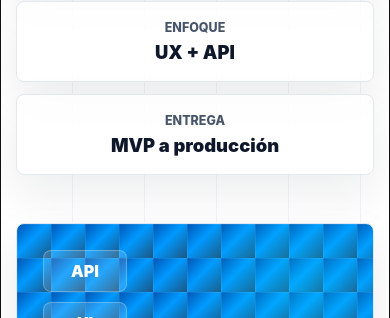
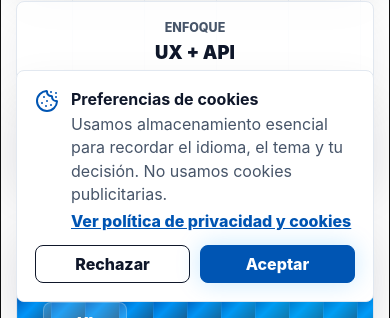
Before and after one commit to ambioristm05/antoniotrinidad.dev, a React (Vite) app in the folder client/: page / in a window 390 px wide. Shown: the part 526-844 px from the top of the page. Built offline with nearby package versions, Linux system fonts and the light colour scheme; no server answers.

Commit message:
Agregar consentimiento y banner de cookies

```diff
--- a/client/src/components/ContactForm.jsx
+++ b/client/src/components/ContactForm.jsx
@@ -1,4 +1,5 @@
 import { useState } from 'react';
+import { Link } from 'react-router-dom';
 
 import { usePreferences } from '../contexts/PreferencesContext.jsx';
 import { useSiteContent } from '../hooks/useSiteContent.js';
@@ -9,12 +10,13 @@ export default function ContactForm() {
   const [form, setForm] = useState(emptyContactForm);
   const [status, setStatus] = useState('idle');
   const [error, setError] = useState('');
+  const [privacyConsent, setPrivacyConsent] = useState(false);
   const { language } = usePreferences();
   const { contact } = useSiteContent();
   const labels = contact.form;
   const copy = language === 'es'
-    ? { sent: 'Tu mensaje fue enviado correctamente.', error: 'No se pudo enviar el mensaje. Inténtalo de nuevo.', website: 'Sitio web' }
-    : { sent: 'Your message was sent successfully.', error: 'The message could not be sent. Please try again.', website: 'Website' };
+    ? { sent: 'Tu mensaje fue enviado correctamente.', error: 'No se pudo enviar el mensaje. Inténtalo de nuevo.', website: 'Sitio web', consentBefore: 'Acepto la ', consentLink: 'política de privacidad y cookies', consentAfter: '.' }
+    : { sent: 'Your message was sent successfully.', error: 'The message could not be sent. Please try again.', website: 'Website', consentBefore: 'I accept the ', consentLink: 'privacy and cookie policy', consentAfter: '.' };
 
   const handleChange = ({ target }) => {
     setForm((current) => ({ ...current, [target.name]: target.value }));
@@ -32,6 +34,7 @@ export default function ContactForm() {
     try {
       await api.sendMessage(contactFormToPayload(form));
       setForm(emptyContactForm);
+      setPrivacyConsent(false);
       setStatus('sent');
     } catch (requestError) {
       setError(requestError.message || copy.error);
@@ -64,6 +67,19 @@ export default function ContactForm() {
         <textarea maxLength="3000" minLength="10" name="message" onChange={handleChange} placeholder={labels.messagePlaceholder} required rows="5" value={form.message} />
       </label>
       <div className="form-actions contact-form__actions">
+        <label className="contact-consent">
+          <input
+            checked={privacyConsent}
+            onChange={(event) => setPrivacyConsent(event.target.checked)}
+            required
+            type="checkbox"
+          />
+          <span>
+            {copy.consentBefore}
+            <Link to="/privacy#cookies">{copy.consentLink}</Link>
+            {copy.consentAfter}
+          </span>
+        </label>
         <button className="button button--primary" disabled={status === 'sending'} type="submit">
           {status === 'sending' ? labels.sending : labels.send}
         </button>
--- /dev/null
+++ b/client/src/components/CookieConsentBanner.jsx
@@ -0,0 +1,54 @@
+import { Cookie } from 'lucide-react';
+import { useState } from 'react';
+import { Link } from 'react-router-dom';
+
+import { usePreferences } from '../contexts/PreferencesContext.jsx';
+import { readCookieConsent, saveCookieConsent } from '../services/cookieConsent.js';
+
+const copyByLanguage = {
+  es: {
+    title: 'Preferencias de cookies',
+    description: 'Usamos almacenamiento esencial para recordar el idioma, el tema y tu decisión. No usamos cookies publicitarias.',
+    policy: 'Ver política de privacidad y cookies',
+    accept: 'Aceptar',
+    reject: 'Rechazar',
+  },
+  en: {
+    title: 'Cookie preferences',
+    description: 'We use essential storage to remember the language, theme and your choice. We do not use advertising cookies.',
+    policy: 'View privacy and cookie policy',
+    accept: 'Accept',
+    reject: 'Reject',
+  },
+};
+
+export default function CookieConsentBanner() {
+  const { language } = usePreferences();
+  const [consent, setConsent] = useState(() => readCookieConsent());
+  const labels = copyByLanguage[language] ?? copyByLanguage.es;
+
+  if (consent) return null;
+
+  const choose = (value) => setConsent(saveCookieConsent(value));
+
+  return (
+    <section className="cookie-banner" aria-labelledby="cookie-banner-title" role="dialog">
+      <div className="cookie-banner__content">
+        <Cookie aria-hidden="true" size={24} />
+        <div>
+          <strong id="cookie-banner-title">{labels.title}</strong>
+          <p>{labels.description}</p>
+          <Link to="/privacy#cookies">{labels.policy}</Link>
+        </div>
+      </div>
+      <div className="cookie-banner__actions">
+        <button className="button button--secondary button--small" onClick={() => choose('rejected')} type="button">
+          {labels.reject}
+        </button>
+        <button className="button button--primary button--small" onClick={() => choose('accepted')} type="button">
+          {labels.accept}
+        </button>
+      </div>
+    </section>
+  );
+}
--- a/client/src/data/siteContent.js
+++ b/client/src/data/siteContent.js
@@ -124,7 +124,7 @@ function makePrivacy(language) {
     sections: [
       { title: es ? 'Datos que recopilamos' : 'Data we collect', paragraphs: [es ? 'Podemos recopilar:' : 'We may collect:'], items: es ? ['Nombre y apellidos.', 'Correo electrónico.', 'Número de teléfono.', 'Información enviada mediante formularios.', 'Datos técnicos de navegación.'] : ['First and last name.', 'Email address.', 'Phone number.', 'Information submitted through forms.', 'Technical browsing data.'] },
       { title: es ? 'Finalidad del tratamiento' : 'Purpose of processing', paragraphs: [es ? 'Utilizamos los datos para:' : 'We use data to:'], items: es ? ['Responder consultas.', 'Elaborar presupuestos.', 'Prestar servicios profesionales.', 'Mejorar la experiencia del sitio.', 'Cumplir obligaciones legales.'] : ['Respond to inquiries.', 'Prepare quotes.', 'Provide professional services.', 'Improve the website experience.', 'Comply with legal obligations.'] },
-      { title: 'Cookies', paragraphs: [es ? 'Este sitio puede utilizar cookies para mejorar la navegación y obtener estadísticas de uso.' : 'This site may use cookies to improve browsing and obtain usage statistics.'] },
+      { title: 'Cookies', paragraphs: [es ? 'Este sitio utiliza almacenamiento local esencial para recordar preferencias como idioma, tema y decisión de cookies. No utilizamos cookies publicitarias. Si en el futuro incorporamos analítica no esencial, solicitaremos consentimiento antes de activarla.' : 'This site uses essential local storage to remember preferences such as language, theme and cookie choice. We do not use advertising cookies. If non-essential analytics are added in the future, we will request consent before enabling them.'] },
       { title: es ? 'Protección de datos' : 'Data protection', paragraphs: [es ? 'Aplicamos medidas razonables para proteger la información frente a accesos no autorizados, pérdida o uso indebido.' : 'We apply reasonable measures to protect information against unauthorized access, loss or misuse.'] },
       { title: es ? 'Derechos del usuario' : 'User rights', paragraphs: [es ? 'Puedes solicitar acceso, corrección, eliminación, limitación u oposición al tratamiento.' : 'You may request access, correction, deletion, restriction or objection to processing.'], link: { before: es ? 'Para ejercer estos derechos, escríbenos a ' : 'To exercise these rights, write to ', label: sharedProfile.email, href: `mailto:${sharedProfile.email}`, after: '.' } },
       { title: es ? 'Cambios en esta política' : 'Changes to this policy', paragraphs: [es ? 'Podemos actualizar esta política para adaptarla a cambios legales o técnicos.' : 'We may update this policy to adapt it to legal or technical changes.'] },
--- a/client/src/layouts/PublicLayout.jsx
+++ b/client/src/layouts/PublicLayout.jsx
@@ -3,6 +3,7 @@ import { Languages, Menu, Moon, ShieldCheck, Sun, X } from 'lucide-react';
 import { Link, NavLink, Outlet, useLocation } from 'react-router-dom';
 
 import BrandLogo from '../components/BrandLogo.jsx';
+import CookieConsentBanner from '../components/CookieConsentBanner.jsx';
 import { usePreferences } from '../contexts/PreferencesContext.jsx';
 import { useSiteContent } from '../hooks/useSiteContent.js';
 
@@ -123,6 +124,7 @@ export default function PublicLayout() {
           </NavLink>
         </div>
       </footer>
+      <CookieConsentBanner />
     </div>
   );
 }
--- a/client/src/pages/PrivacyPage.jsx
+++ b/client/src/pages/PrivacyPage.jsx
@@ -36,7 +36,7 @@ export default function PrivacyPage() {
         ) : null}
         {privacy.sections ? (
           privacy.sections.map((section) => (
-            <section className="privacy-section" key={section.title}>
+            <section className="privacy-section" id={section.title === 'Cookies' ? 'cookies' : undefined} key={section.title}>
               <h2>{section.title}</h2>
               {section.paragraphs?.map((paragraph) => (
                 <p key={paragraph}>{linkSiteName(paragraph)}</p>
--- /dev/null
+++ b/client/src/services/cookieConsent.js
@@ -0,0 +1,25 @@
+export const COOKIE_CONSENT_KEY = 'antoniotrinidad-cookie-consent-v1';
+export const COOKIE_CONSENT_VALUES = ['accepted', 'rejected'];
+
+export const readCookieConsent = (storage = globalThis.localStorage) => {
+  try {
+    const value = storage?.getItem(COOKIE_CONSENT_KEY);
+    return COOKIE_CONSENT_VALUES.includes(value) ? value : null;
+  } catch {
+    return null;
+  }
+};
+
+export const saveCookieConsent = (value, storage = globalThis.localStorage) => {
+  if (!COOKIE_CONSENT_VALUES.includes(value)) {
+    throw new Error('Invalid cookie consent value');
+  }
+
+  try {
+    storage?.setItem(COOKIE_CONSENT_KEY, value);
+  } catch {
+    // The choice still applies for the current page when storage is unavailable.
+  }
+
+  return value;
+};
--- a/client/src/styles/main.css
+++ b/client/src/styles/main.css
@@ -1358,6 +1358,77 @@ textarea {
   flex-wrap: wrap;
 }
 
+.contact-consent {
+  display: flex !important;
+  flex: 1 1 340px;
+  grid-template-columns: none;
+  gap: 10px !important;
+  align-items: center;
+  font-weight: 650 !important;
+  line-height: 1.45;
+}
+
+.contact-consent input {
+  width: 18px;
+  min-height: 18px;
+  flex: 0 0 18px;
+  margin: 0;
+}
+
+.contact-consent a,
+.cookie-banner a {
+  color: var(--green);
+  font-weight: 800;
+  text-decoration: underline;
+}
+
+.cookie-banner {
+  position: fixed;
+  z-index: 40;
+  right: 50%;
+  bottom: 16px;
+  display: flex;
+  width: min(calc(100% - 32px), var(--container));
+  align-items: center;
+  justify-content: space-between;
+  gap: 24px;
+  padding: 18px;
+  border: 1px solid var(--line);
+  border-radius: var(--radius);
+  background: var(--surface);
+  box-shadow: var(--shadow);
+  transform: translateX(50%);
+}
+
+.cookie-banner__content {
+  display: flex;
+  min-width: 0;
+  align-items: flex-start;
+  gap: 12px;
+}
+
+.cookie-banner__content > svg {
+  flex: 0 0 auto;
+  color: var(--green);
+}
+
+.cookie-banner__content strong {
+  display: block;
+  margin-bottom: 4px;
+}
+
+.cookie-banner__content p {
+  margin: 0 0 5px;
+  color: var(--muted);
+  line-height: 1.45;
+}
+
+.cookie-banner__actions {
+  display: flex;
+  flex: 0 0 auto;
+  gap: 10px;
+}
+
 .form-grid {
   display: grid;
   grid-template-columns: repeat(2, minmax(0, 1fr));
@@ -2347,6 +2418,18 @@ th {
   }
 }
 
+@media (max-width: 680px) {
+  .cookie-banner {
+    align-items: stretch;
+    flex-direction: column;
+    gap: 14px;
+  }
+
+  .cookie-banner__actions .button {
+    flex: 1 1 0;
+  }
+}
+
 @media (max-width: 460px) {
   .admin-nav {
     grid-template-columns: 1fr;
```
Also changed, not shown: 1 other file (tests, documents, lock files or other folders).
